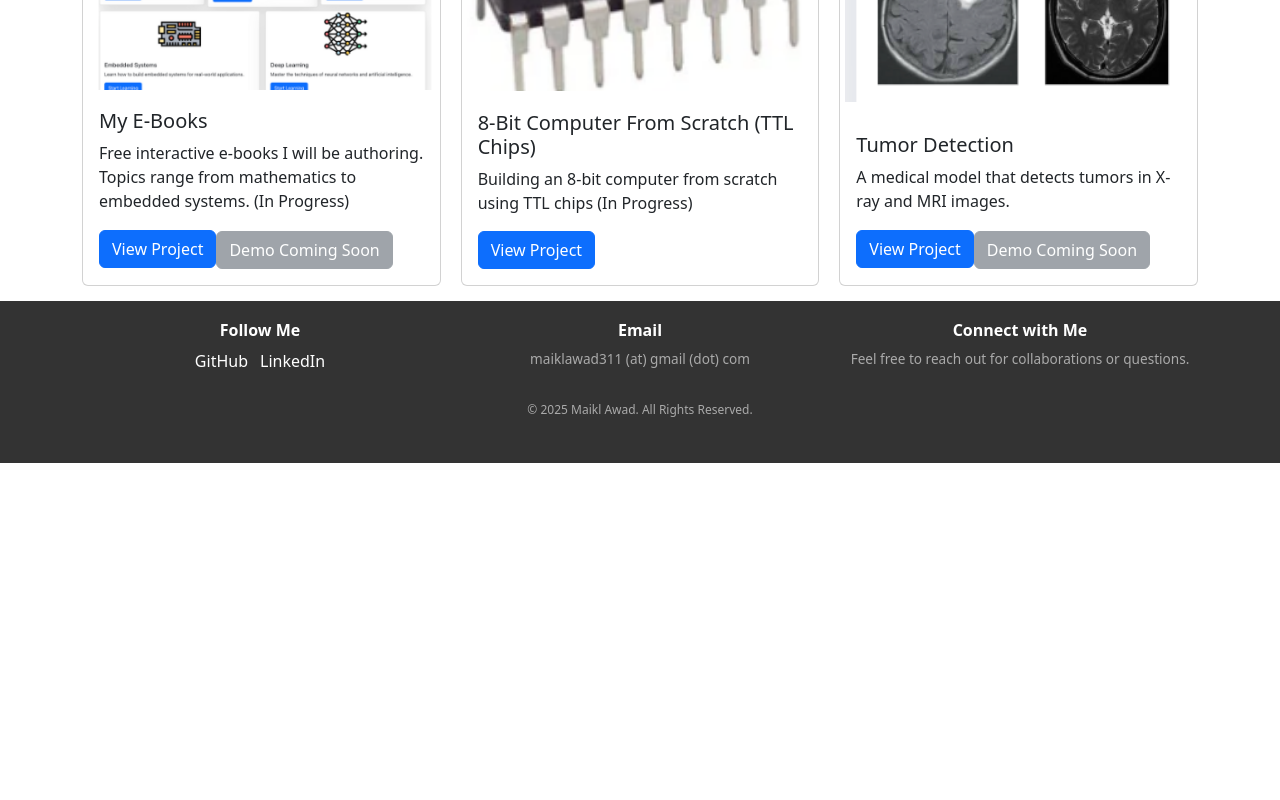
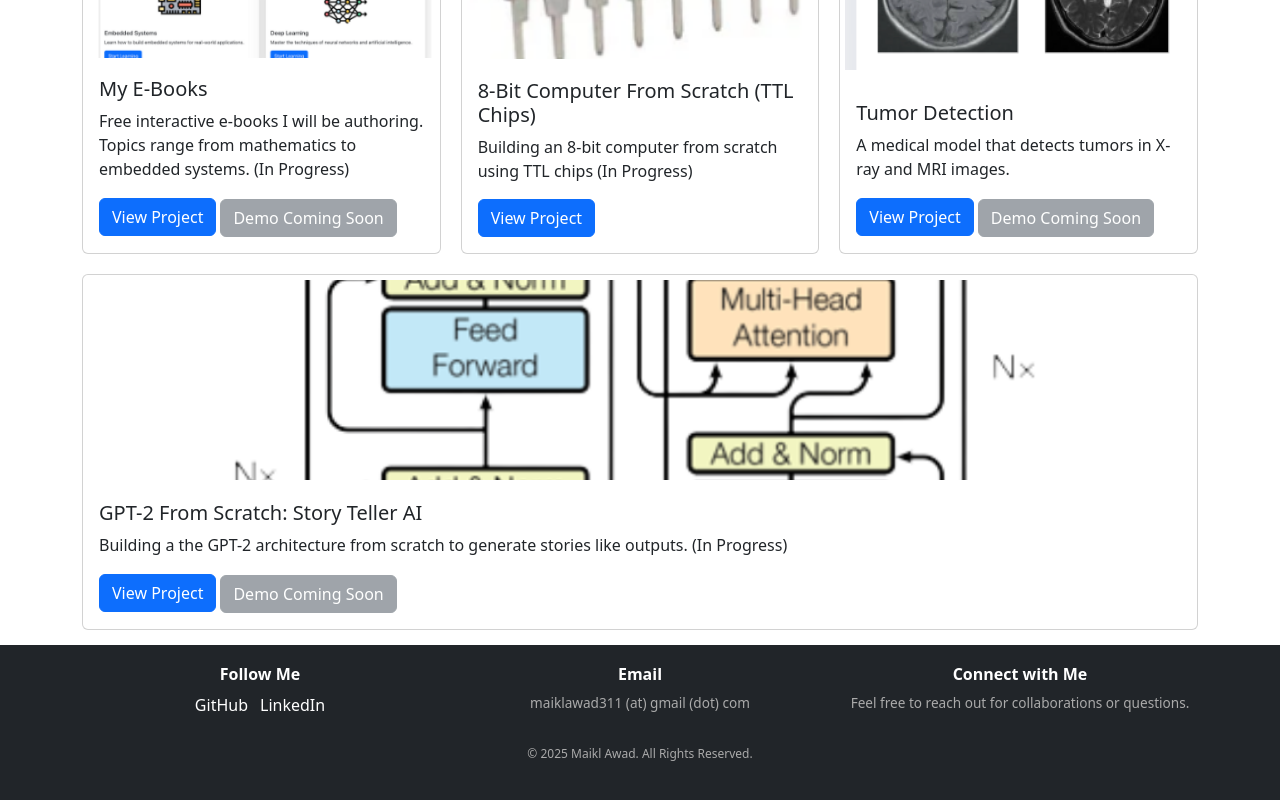
Before and after one commit to mikeCode321/portfolio, a React (Create React App) app: page /#/projects in a window 1280 px wide. Shown: the part 1090-1890 px from the top of the page. Before the commit the page ends 1553 px from the top, so only its background shows below. Built offline with nearby package versions, Linux system fonts and the light colour scheme.

Commit message:
minor changes

```diff
--- a/src/components/Footer.css
+++ b/src/components/Footer.css
@@ -1,7 +1,7 @@
 /* Footer Styling */
 footer {
   margin-top: auto; /* Push the footer to the bottom */
-  background-color: #333;
+  /* background-color: #212020; */
   color: white;
   text-align: center;
   padding: 20px;
--- a/src/components/Footer.js
+++ b/src/components/Footer.js
@@ -4,7 +4,7 @@ import './Footer.css';
 
 const Footer = () => {
   return (
-    <footer className="footer">
+    <footer className="footer navbar-dark bg-dark">
       <Container>
         <Row className="text-center text-md-left">
           {/* Middle Section: Social Links */}
--- a/src/components/Navbar.js
+++ b/src/components/Navbar.js
@@ -6,7 +6,7 @@ import './Navbar.css';
 const NavBar = () => {
   return (
     <Navbar bg="dark" variant="dark" expand="lg">
-      <Navbar.Brand href="/" className='ml-4 custom-navbar-brand'>Maikl Awad</Navbar.Brand>
+      <Navbar.Brand href="/portfolio" className='ml-4 custom-navbar-brand'>Maikl Awad</Navbar.Brand>
       <Navbar.Toggle aria-controls="basic-navbar-nav" />
       <Navbar.Collapse id="basic-navbar-nav">
         <Nav className="ml-auto">
--- a/src/components/ProjectCard.js
+++ b/src/components/ProjectCard.js
@@ -19,13 +19,13 @@ const ProjectCard = ({ title, description, image, link, demo, demo_coming_soon }
       <Card.Body>
         <Card.Title>{title}</Card.Title>
         <Card.Text>{description}</Card.Text>
-        <a href={link} className="btn btn-primary" target="_blank" rel="noopener noreferrer">
+        <a href={link} className="btn btn-primary me-1" target="_blank" rel="noopener noreferrer">
           View Project
         </a>
 
         {/* Conditionally render the Demo button if the demo link exists */}
         {demo && (
-          <a href={demo} className="btn btn-secondary demo-button" target="_blank" rel="noopener noreferrer">
+          <a href={demo} className="btn btn-secondary" target="_blank" rel="noopener noreferrer">
             Demo
           </a>
         )}
--- a/src/components/Projects.js
+++ b/src/components/Projects.js
@@ -12,6 +12,7 @@ import placeholderImg6 from '../img/ebooks.png';
 import placeholderImg7 from '../img/8_bit_computer.png'
 import placeholderImg8 from '../img/ai_car_sim.png'
 import placeholderImg9 from '../img/algo_sim_1.png'
+import placeholderImg10 from '../img/gpt2.png'
 
 // Projects data
 const projects = [
@@ -87,11 +88,19 @@ const projects = [
     demo: null,
     demo_coming_soon: true
   },
+  {
+    title: 'GPT-2 From Scratch: Story Teller AI',
+    description: 'Building a the GPT-2 architecture from scratch to generate stories like outputs. (In Progress)',
+    image: placeholderImg10,
+    link: null,
+    demo: null,
+    demo_coming_soon: true
+  },
 ];
 
 const Projects = () => {
   return (
-    <Container id="projects" className="mt-5">
+    <Container id="projects" className="mt-3">
       <h2 className="text-center mb-3">Projects</h2>
 
       <div className="grid-container">
```
Also changed, not shown: src/img/gpt2.png (added).
